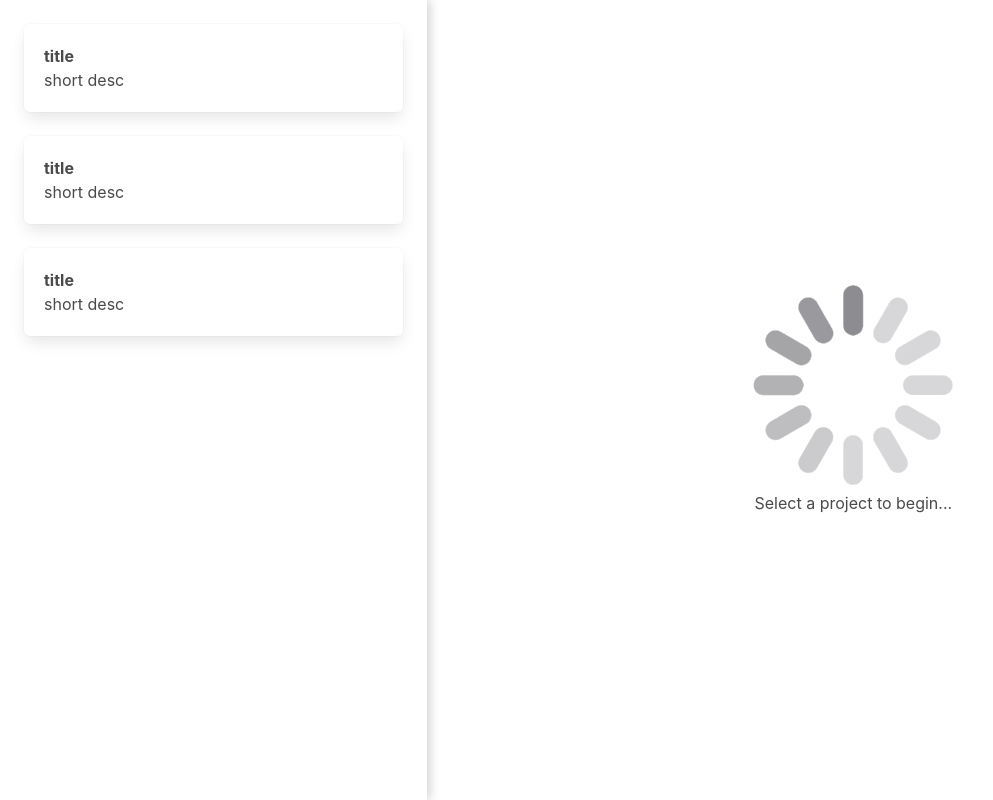
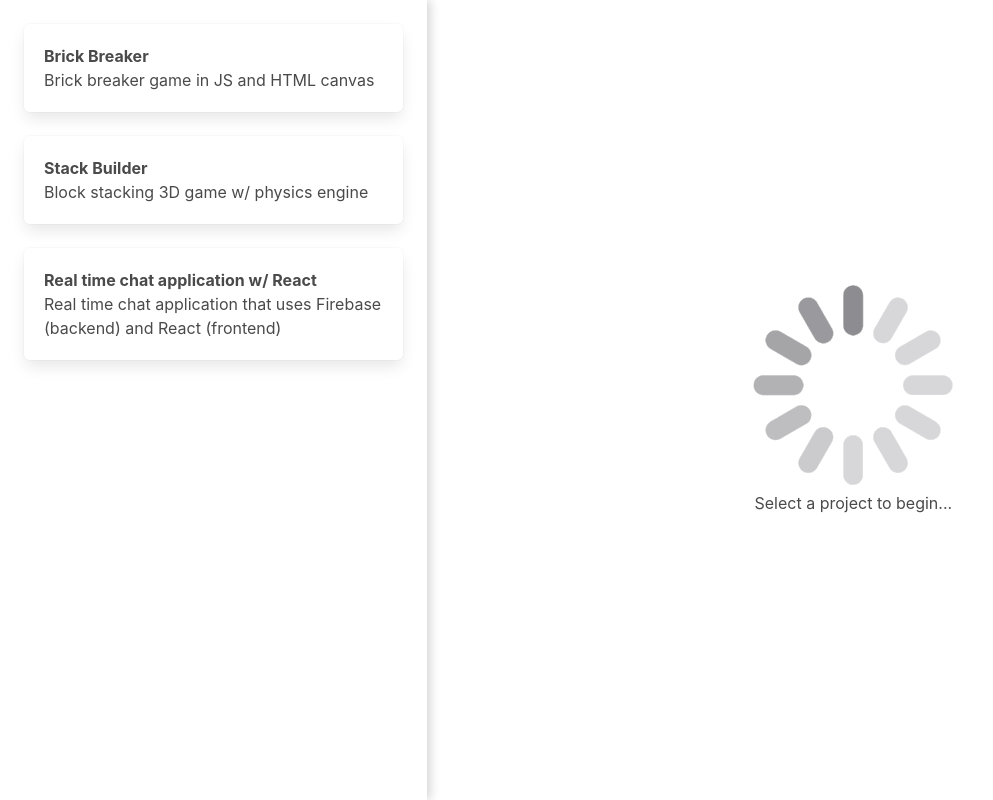
Before and after one commit to williserdman/2022_projects, a SvelteKit app in the folder 3dPortfolio/: page /screen/projects in a window 1280 px wide. Shown: the whole page, without its empty margins (0-993 px from the left). Built offline with nearby package versions, Linux system fonts and the light colour scheme.

Commit message:
Added some projects. There is now a todo list at the top of the projects page.

```diff
--- a/3dPortfolio/src/lib/data/projects.json
+++ b/3dPortfolio/src/lib/data/projects.json
@@ -1,25 +1,25 @@
 {
 	"data": [
 		{
-			"title": "title",
-			"desc": "Lorem ipsum dolor sit amet consectetur adipisicing elit. Mollitia quaerat exercitationem, maiores tenetur incidunt impedit, molestias vero dolorem, corrupti ex adipisci quam iure doloribus. Ut consequatur fugit optio quae nostrum!",
-			"abrDesc": "short desc",
-			"link": "https://threejs.org/",
-			"githubLink": "https://github.com/williserdman"
+			"title": "Brick Breaker",
+			"desc": "This Brick Breaker game is a reimagination of the classic arcade game, built using JavaScript and the HTML5 canvas. It was one of my first projects using JavaScript and was created as a way to become more familiar with the language. The game features hand-designed levels and is built in a way that allows for easy creation of future levels using a JSON file.",
+			"abrDesc": "Brick breaker game in JS and HTML canvas",
+			"link": "https://eager-hawking-5575c6.netlify.app/",
+			"githubLink": "https://github.com/williserdman/webdevelopment/tree/main/FirstProjects/games/brick_breaker"
 		},
 		{
-			"title": "title",
-			"desc": "Lorem ipsum dolor sit amet consectetur adipisicing elit. Mollitia quaerat exercitationem, maiores tenetur incidunt impedit, molestias vero dolorem, corrupti ex adipisci quam iure doloribus. Ut consequatur fugit optio quae nostrum!",
-			"abrDesc": "short desc",
-			"link": "https://threejs.org/",
-			"githubLink": "https://github.com/williserdman"
+			"title": "Stack Builder",
+			"desc": "This is a small game that was inspired by a popular mobile game. It was built using THREE.js and the cannon physics engine to ensure that the particles fall realistically. The game is written in TypeScript and is fully playable - my high score is 27. .",
+			"abrDesc": "Block stacking 3D game w/ physics engine",
+			"link": "https://silly-torvalds-4e6a47.netlify.app/",
+			"githubLink": "https://github.com/williserdman/webdevelopment/tree/main/CurrentProjects/MostlyJS/physics_ts"
 		},
 		{
-			"title": "title",
-			"desc": " no lorem",
-			"abrDesc": "short desc",
-			"link": "https://threejs.org/",
-			"githubLink": "https://github.com/williserdman"
+			"title": "Real time chat application w/ React",
+			"desc": "Had a lot of fun building this little application. This is a full-stack application that uses firebase on the backend to store messages and for user authentication. On the fontend I used react, and as I type out this description I'm realizing that I never completely finish stylizing some parts of the chat, but the rest is functional. I promise!",
+			"abrDesc": "Real time chat application that uses Firebase (backend) and React (frontend)",
+			"link": "https://goofy-khorana-0fd1fa.netlify.app/",
+			"githubLink": "https://github.com/williserdman/webdevelopment/tree/main/OtherLearning/react/ChatReactApp"
 		}
 	]
 }
--- a/3dPortfolio/src/routes/screen/projects/+page.svelte
+++ b/3dPortfolio/src/routes/screen/projects/+page.svelte
@@ -1,5 +1,9 @@
 <script lang="ts">
 	import "bulma";
+
+	/* todo: fix bug where if you start dragging navbar then end up inside the app the click doesnt stop, ideas: add delay, add object that covers app while dragging
+				add more projects
+				might be able to render iframes at a certain resolution (1080p for instance) then use css scale to make them fit in the right place */
 
 	interface Project {
 		title: string;
@@ -53,16 +57,20 @@
 				</div>
 			{/each}
 		</div>
-		<div class="column" style="position: relative; width: 100%; height: 100%; ">
+		<div class="column" style="position: relative; width: 100%; height: 100%; overflow: auto;">
 			<div
 				class="has-text-centered"
 				style="width: 100%; height: 100%; display: flex; justify-content: center; align-items: center;"
 			>
 				{#if activeProject}
 					<div style="height: 100%; width: 100%;">
+						<p class="mb-6">
+							Please note: Preview may not render properly due to small viewport size. I would
+							encourage you to click the button below to open the project in a new tab.
+						</p>
 						<iframe
 							style="border: 10px solid darkgrey; background-color: lightgrey;"
-							class="proj-prev m-6"
+							class="proj-prev"
 							title={activeProject.title}
 							src={activeProject.link}
 							frameborder=""
```
Also changed, not shown: 3dPortfolio/src/routes/+page.svelte (+8 -2 lines).
